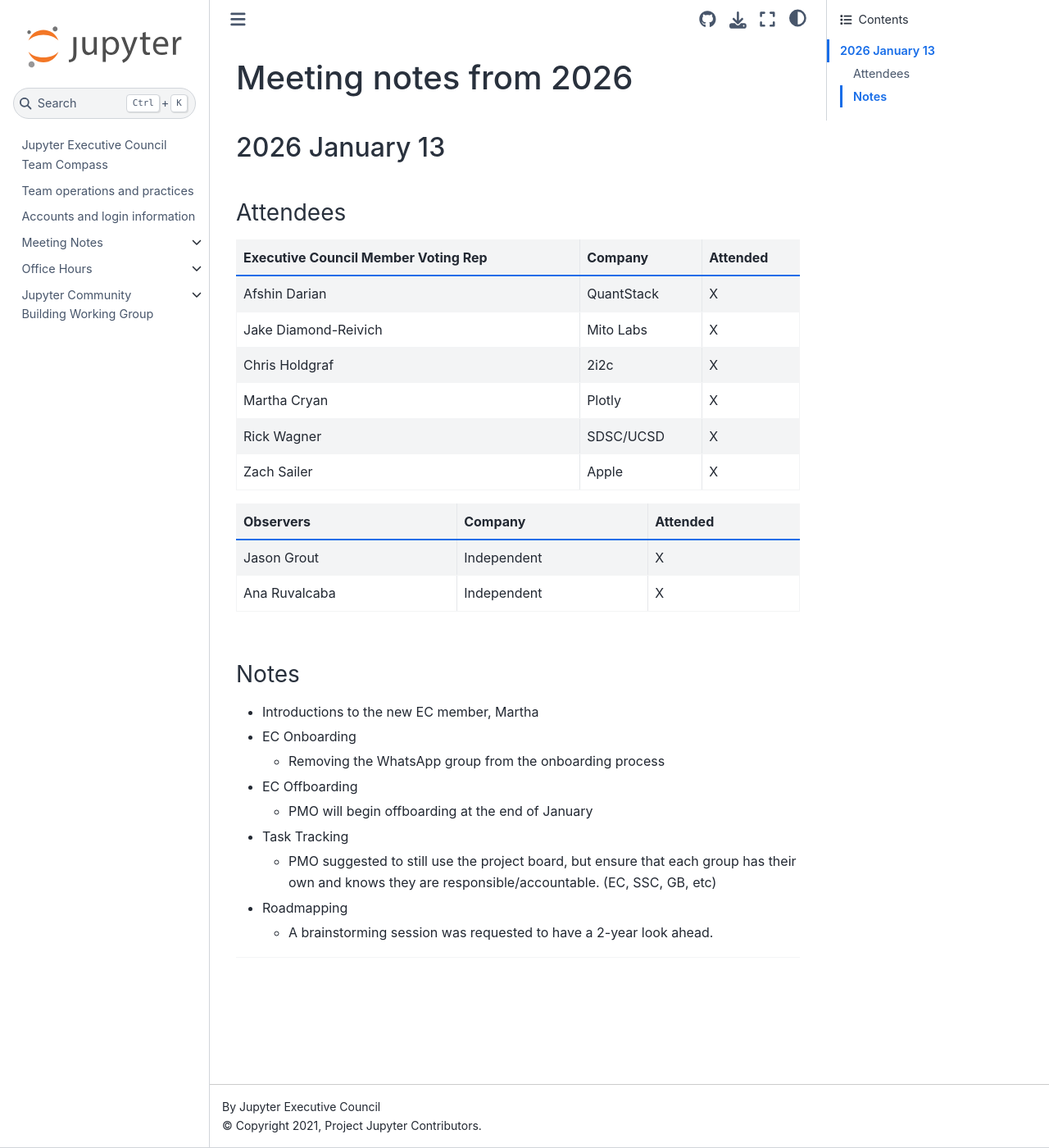
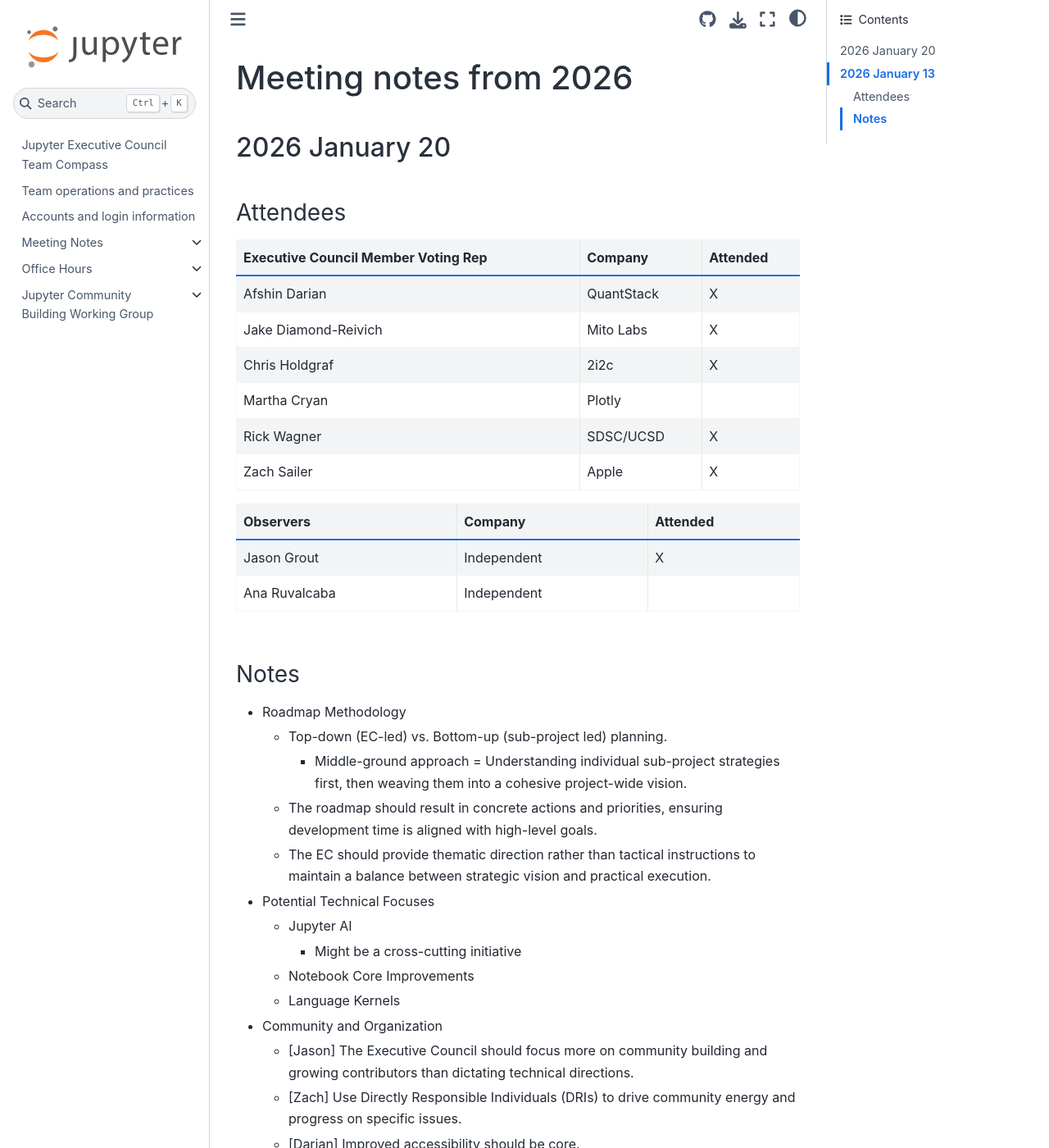
Before and after one commit to jupyter-governance/ec-team-compass, a Sphinx documentation site: the page built from docs/meeting_notes/2026.md, in a window 1280 px wide and 1400 px high. Shown: the whole window at 82% size. Built offline with Sphinx 7.4.7 and the Sphinx Book theme 1.1.4, drawn with Linux system fonts in a browser that asks for light colours.

Commit message:
notes from 20260120 meeting
Signed-off-by: Tom Slanda <jesus_slanda@yahoo.com>

```diff
--- a/docs/meeting_notes/2026.md
+++ b/docs/meeting_notes/2026.md
@@ -1,4 +1,41 @@
 # Meeting notes from 2026
+
+## 2026 January 20
+
+### Attendees
+
+| Executive Council Member Voting Rep  | Company | Attended |
+| ------------- | ------------- | ------------- |
+| Afshin Darian | QuantStack | X |
+| Jake Diamond-Reivich | Mito Labs | X |
+| Chris Holdgraf | 2i2c | X |
+| Martha Cryan | Plotly |  |
+| Rick Wagner | SDSC/UCSD | X |
+| Zach Sailer | Apple | X |
+
+| Observers  | Company | Attended |
+| ------------- | ------------- | ------------- |
+| Jason Grout | Independent | X |
+| Ana Ruvalcaba | Independent |  |
+
+### Notes
+
+* Roadmap Methodology
+    * Top-down (EC-led) vs. Bottom-up (sub-project led) planning.
+        * Middle-ground approach = Understanding individual sub-project strategies first, then weaving them into a cohesive project-wide vision.
+    * The roadmap should result in concrete actions and priorities, ensuring development time is aligned with high-level goals.
+    * The EC should provide thematic direction rather than tactical instructions to maintain a balance between strategic vision and practical execution.
+* Potential Technical Focuses
+    * Jupyter AI
+        * Might be a cross-cutting initiative
+    * Notebook Core Improvements
+    * Language Kernels
+* Community and Organization
+    * [Jason] The Executive Council should focus more on community building and growing contributors than dictating technical directions.
+    * [Zach] Use Directly Responsible Individuals (DRIs) to drive community energy and progress on specific issues.
+    * [Darian] Improved accessibility should be core.
+
+---
 
 ## 2026 January 13
 
```
